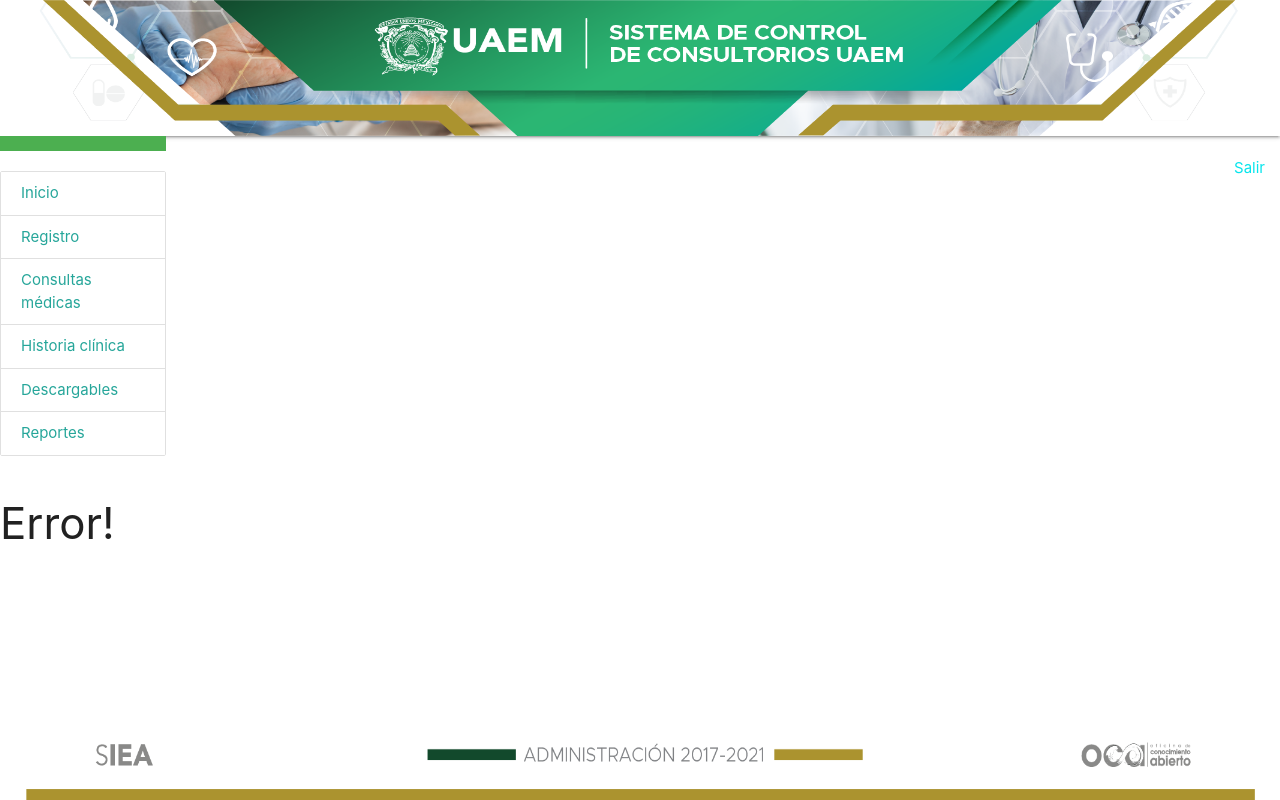
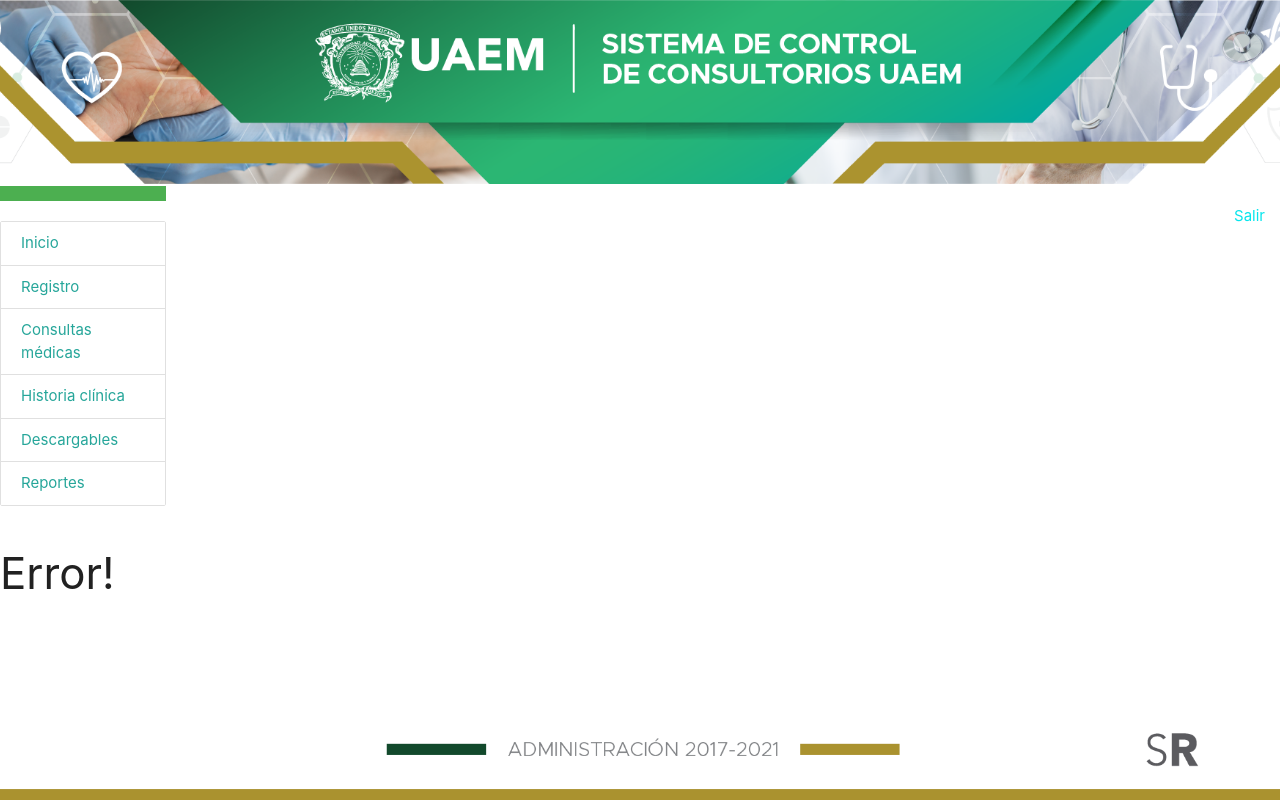
Before and after one commit to oscarmondragon/Consultorios-Medicos-UAEMEX, a PHP site: page /consultorios/index.php?url=historia in a window 1280 px wide. Run offline with PHP 8.4, Linux system fonts and the light colour scheme.

Commit message:
Nuevos ajustes header y footer
Cambio de estilos
Se bajo un poco el contenido de historia clinica

```diff
--- a/Resource/css/style.css
+++ b/Resource/css/style.css
@@ -46,9 +46,8 @@ footer.footerC {
     background-image: url("/consultorios/Resource/images/pie.png");
     background-repeat: no-repeat;
     background-position: center;
-    background-size: contain;
+    background-size: cover;
     background-color: white;
-    background-size: 96% 100%;
     position: fixed;
     bottom: 0;
     width: 100%;
@@ -69,14 +68,7 @@ footer.footerC {
     color: brown;
 }
 
-.nav-wrapper.greenBG {
-    background-image: url("/consultorios/Resource/images/encabezado.png");
-    background-repeat: no-repeat;
-    background-position: center;
-   /* background-size: contain;*/
-    background-color: white;
-    background-size: 96% 100%;
-}
+
 
 @media(max-width: 1024px){
     .side-nav{
@@ -85,7 +77,17 @@ footer.footerC {
     .container2 {
         margin: 10px 10px 10px;
     }
+    .nav-wrapper.greenBG {
+    background-image: url("/consultorios/Resource/images/encabezado.png");
+    background-repeat: no-repeat;
+    background-position: center;
+   /* background-size: contain;*/
+    background-color: white;
+    background-size: cover;
+    width: 100% !important;
+    height: 100% !important;
 
+}
 }
 
 
@@ -97,10 +99,22 @@ footer.footerC {
     .side-nav{
         max-width: 13%;
         display: block;
+        margin-top: 50px ;
     }
     .container2 {
         width: 76%;
-        margin: -450px 290px 0px;
+        margin: -510px 290px 0px;
+    }
+    .nav-wrapper.greenBG {
+        background-image: url("/consultorios/Resource/images/encabezado.png");
+        background-repeat: no-repeat;
+        background-position: center;
+       /* background-size: contain;*/
+        background-color: white;
+        background-size: cover;
+        width: 100% !important;
+        height: 135% !important;
+
     }
 }
 
--- a/Views/Historia/historia.html
+++ b/Views/Historia/historia.html
@@ -1,4 +1,5 @@
 <div class="container2">
+  <br>
     <h5>Registro de historia clínica</h5>
 
     <div class="row">
--- a/Views/Index/index.html
+++ b/Views/Index/index.html
@@ -1,4 +1,5 @@
 <div class="container">
+    <br>
     <div class="ro">
         <div class="col s12 m7" >
             <div class="card">
--- a/Views/Principal/principal.html
+++ b/Views/Principal/principal.html
@@ -1,4 +1,5 @@
 <div class="container2">
+  <br> <br>
     <h5 id="messageBienvenida"></h5>
 
     <div class="row">
```
Also changed, not shown: Resource/images/pie.png.
